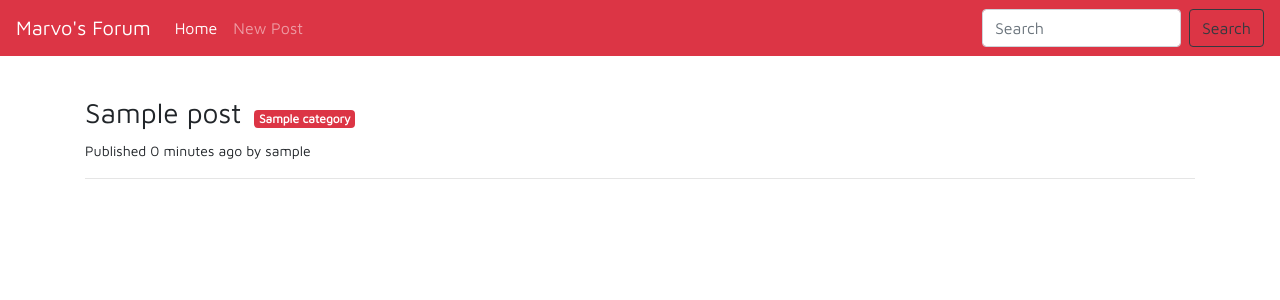
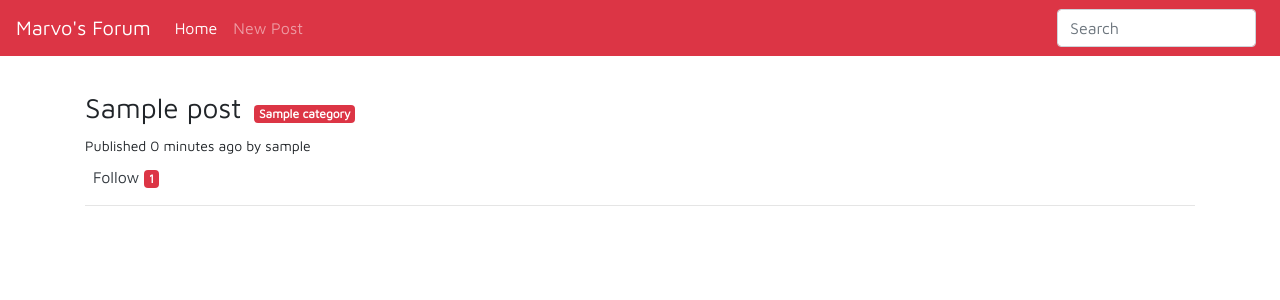
Before and after one commit to marvinChomba/quora, a Django app: page / in a window 1280 px wide. Shown: the top 300 px of the page. Run offline with Django 3.2, Linux system fonts and the light colour scheme; tables that the repository leaves empty hold one stand-in row (values such as "Sample post"); some libraries are stand-ins or nearby versions.

Commit message:
Add the follow functionality with AJAX :happy:

```diff
--- a/forum/settings.py
+++ b/forum/settings.py
@@ -40,7 +40,8 @@ INSTALLED_APPS = [
     'django.contrib.staticfiles',
     "bootstrap4",
     "quora",
-    'pyuploadcare.dj'
+    'pyuploadcare.dj',
+    "materialize"
 ]
 
 MIDDLEWARE = [
--- a/forum/urls.py
+++ b/forum/urls.py
@@ -21,5 +21,5 @@ urlpatterns = [
     url(r'^admin/', admin.site.urls),
     url("",include("quora.urls")),
     url(r"^accounts/", include("registration.backends.simple.urls")),
-    url(r"^logout$", logout, {"next_page":"/"})
+    url(r"^logout/$", logout, {"next_page":"/"})
 ]
--- a/quora/models.py
+++ b/quora/models.py
@@ -46,6 +46,7 @@ class Post(models.Model):
     downvotes = models.ManyToManyField(User,related_name= "downvotes")
     pub_date = models.DateTimeField(auto_now_add = True)
     content = models.TextField()
+    followers = models.ManyToManyField(User, related_name = "followers")
 
     def __str__(self):
         return self.title
--- a/quora/templates/index.html
+++ b/quora/templates/index.html
@@ -16,33 +16,8 @@
 <body>
     {% include 'navbar.html' %}
 
-    <!-- Modal -->
-    <div class="modal fade" id="exampleModalLong" tabindex="-1" role="dialog" aria-labelledby="exampleModalLongTitle"
-        aria-hidden="true">
-        <div class="modal-dialog" role="document">
-            <div class="modal-content">
-                <div class="modal-header">
-                    <h5 class="modal-title" id="exampleModalLongTitle">Modal title</h5>
-                    <button type="button" class="close" data-dismiss="modal" aria-label="Close">
-                        <span aria-hidden="true">&times;</span>
-                    </button>
-                </div>
-                <div class="modal-body">
-                    <form action="{% url 'index'%}" method="post">
-                        {%csrf_token%}
-                        {% bootstrap_form form%}
-                        <div class="form-group">
-                            <button type="submit" class="btn btn-danger">Add Question</button>
-                        </div>
-                    </form>
-                </div>
-                <div class="modal-footer">
-                    <button type="button" class="btn btn-secondary" data-dismiss="modal">Close</button>
-                    <button type="button" class="btn btn-primary">Save changes</button>
-                </div>
-            </div>
-        </div>
-    </div>
+    {% include 'modal.html' %}
+
     <div class="container">
         {% for post in posts%}
         <div class="post">
@@ -50,13 +25,47 @@
                 <h3 class="d-inline-block mr-2">{{post.title}}</h3>    <a href="#"class="badge badge-danger text-white">{{post.category.name}}</a>
             </div>
             <small>Published {{post.pub_date|timesince}} ago by {{post.author.username}}</small>
+            <div class="extras mb-0 pb-0">
+                {% if post.user_is_following %}
+                <a onclick="follow('{{post.id}}') " class="mt-2 mx-2 follow-btn text-dark" value="{{post.id}}" style="text-decoration: none;">Following <span class="badge badge-danger">{{post.followers.all.count}}</span></a>
+                {% else %}
+                <a onclick="follow('{{post.id}}')" class="mt-2 mx-2 follow-btn text-dark" value="{{post.id}}">Follow <span class="badge badge-danger">{{post.followers.all.count}}</span></a>
+                {% endif %}
+            </div>
             <hr>
         </div>
         {% endfor %}
-        {% block scripts %}
-        <script src="https://ajax.googleapis.com/ajax/libs/jquery/3.2.1/jquery.min.js"></script>
-        {% bootstrap_javascript %}
-        {% endblock %}
     </div>
+    {% block scripts %}
+    <script src="https://ajax.googleapis.com/ajax/libs/jquery/3.2.1/jquery.min.js"></script>
+    {% bootstrap_javascript %}
+    <script>
+        "use strict"
+        $(".follow-btn").on("click",e => {
+            e.preventDefault()
+
+        })
+        function follow(post_id) {
+            var buttonSelector = `a[value=${post_id}]`
+            var aClicked = $(buttonSelector)
+            $.ajax({
+                "url": "/follow/post/",
+                "type": "POST",
+                "data": {
+                "id":parseInt(post_id),
+                "csrfmiddlewaretoken": '{{csrf_token}}'
+                },
+                "dataType":"json",
+                "success":function(res) {
+                    if (res["following"] === 1) {
+                        aClicked.html(`Following <span class='badge badge-danger'>${res["count"]}</span>`)
+                    } else if (res["following"] === 0) {
+                        aClicked.html(`Follow <span class='badge badge-danger'>${res["count"]}</span>`)
+                    }
+                }
+            })
+        }
+    </script>
+    {% endblock %}
 </body>
 </html>
--- /dev/null
+++ b/quora/templates/modal.html
@@ -0,0 +1,26 @@
+{% load bootstrap4%}
+<div class="modal fade" id="exampleModalLong" tabindex="-1" role="dialog" aria-labelledby="exampleModalLongTitle"
+    aria-hidden="true">
+    <div class="modal-dialog" role="document">
+        <div class="modal-content">
+            <div class="modal-header">
+                <h5 class="modal-title" id="exampleModalLongTitle">New Question</h5>
+                <button type="button" class="close" data-dismiss="modal" aria-label="Close">
+                    <span aria-hidden="true">&times;</span>
+                </button>
+            </div>
+            <div class="modal-body">
+                <form action="{% url 'index'%}" method="post">
+                    {%csrf_token%}
+                    {% bootstrap_form form%}
+                    <div class="form-group">
+                        <button type="submit" class="btn btn-danger">Add Question</button>
+                    </div>
+                </form>
+            </div>
+            <div class="modal-footer">
+                <button type="button" class="btn btn-secondary" data-dismiss="modal">Close</button>
+            </div>
+        </div>
+    </div>
+</div>
--- a/quora/templates/navbar.html
+++ b/quora/templates/navbar.html
@@ -3,7 +3,7 @@
         aria-controls="navbarTogglerDemo03" aria-expanded="false" aria-label="Toggle navigation">
         <span class="navbar-toggler-icon"></span>
     </button>
-    <a class="navbar-brand" href="#">Marvo's Forum</a>
+    <a class="navbar-brand" href="/">Marvo's Forum</a>
 
     <div class="collapse navbar-collapse" id="navbarTogglerDemo03">
         <ul class="navbar-nav mr-auto mt-2 mt-lg-0">
@@ -16,7 +16,6 @@
         </ul>
         <form class="form-inline my-2 my-lg-0">
             <input class="form-control mr-sm-2" type="search" placeholder="Search" aria-label="Search">
-            <button class="btn btn-outline-dark my-2 my-sm-0" type="submit">Search</button>
         </form>
     </div>
 </nav>
--- a/quora/urls.py
+++ b/quora/urls.py
@@ -3,5 +3,6 @@ from . import views
 
 urlpatterns = [
     url(r"^add/post/$",views.add_post, name="new_post"),
-    url(r"^$", views.index, name = "index")
+    url(r"^$", views.index, name = "index"),
+    url(r"^follow/post/",views.follow, name = "follow")
 ]
--- a/quora/views.py
+++ b/quora/views.py
@@ -1,7 +1,8 @@
-from django.shortcuts import render,redirect
+from django.shortcuts import render,redirect,get_object_or_404
 from .forms import PostForm
 from django.contrib.auth.decorators import login_required
 from .models import Post
+from django.http import JsonResponse
 
 # Create your views here.
 def index(request):
@@ -15,9 +16,14 @@ def index(request):
             return redirect("index")
     else:
         form = PostForm()
+    for post in posts:
+        if request.user in post.followers.all():
+            post.user_is_following = True
+        else:
+            post.user_is_following = False
     context = {
         "form": form,
-        "posts":posts
+        "posts":posts,
     }
     return render(request,"index.html",context)
 
@@ -36,3 +42,14 @@ def add_post(request):
         "form":form
     }
     return render(request,"add_post.html",context)
+
+def follow(request):
+    post = get_object_or_404(Post, id = request.POST.get("id"))
+    if request.user in post.followers.all():
+        post.followers.remove(request.user)
+        following = 0
+    else:
+        post.followers.add(request.user)
+        following = 1
+    data = {"following":following,"count":post.followers.all().count()}
+    return JsonResponse(data)
--- a/static/css/index.css
+++ b/static/css/index.css
@@ -6,10 +6,11 @@
 
 }
 .post {
-    padding: 20px 0;
+    padding: 15px 0;
 }
 a:hover {
     cursor: pointer;
+    text-decoration: none;
 }
 h3 {
     transition: color 0.4s;
@@ -18,3 +19,19 @@ h3:hover {
     color: #d9534f;
     cursor: pointer;
 }
+textarea {
+    resize: none;
+    height: 140px;
+}
+.follow-btn {
+    transition: color 0.4s;
+    display: inline-block
+}
+.follow-btn:hover {
+    color: #d9534f;
+    cursor: pointer;
+
+}
+/* body {
+    background: black
+} */
```
Also changed, not shown: quora/migrations/0006_post_followers.py (added), 1 other file.
